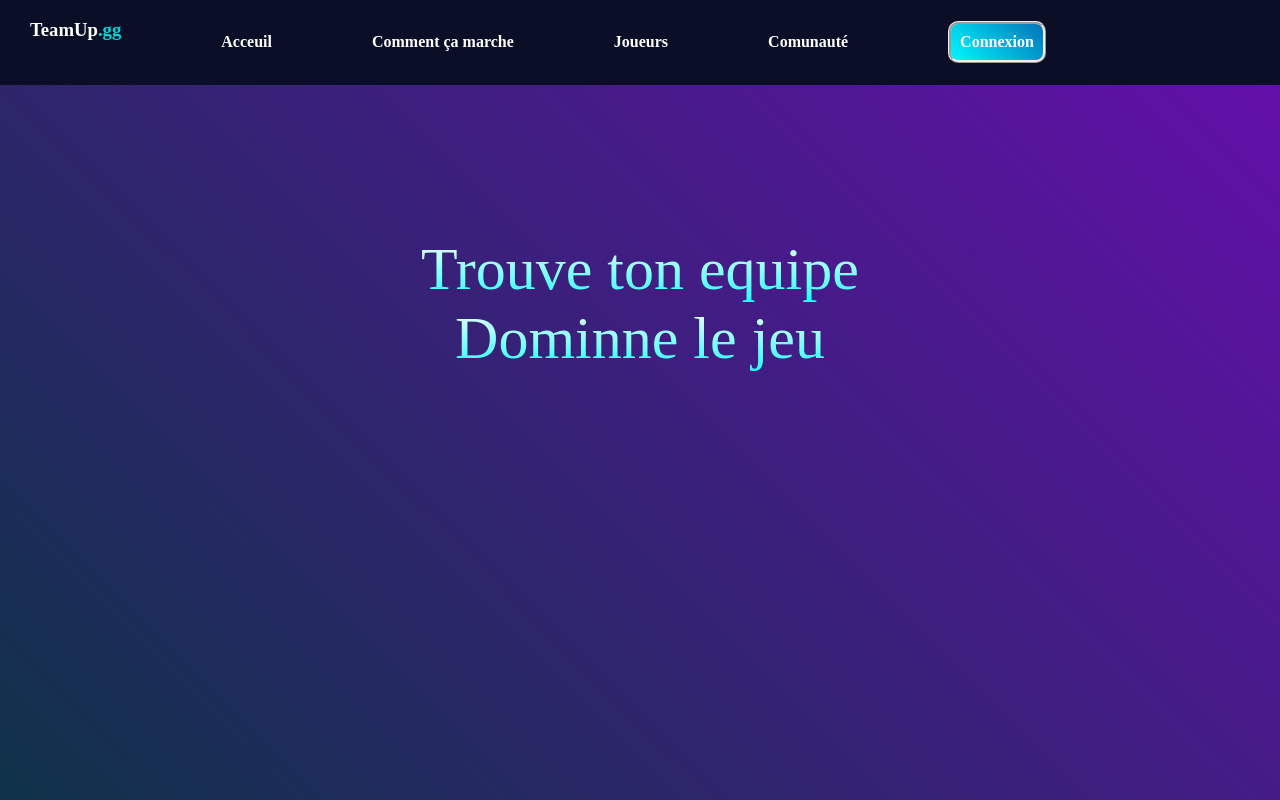
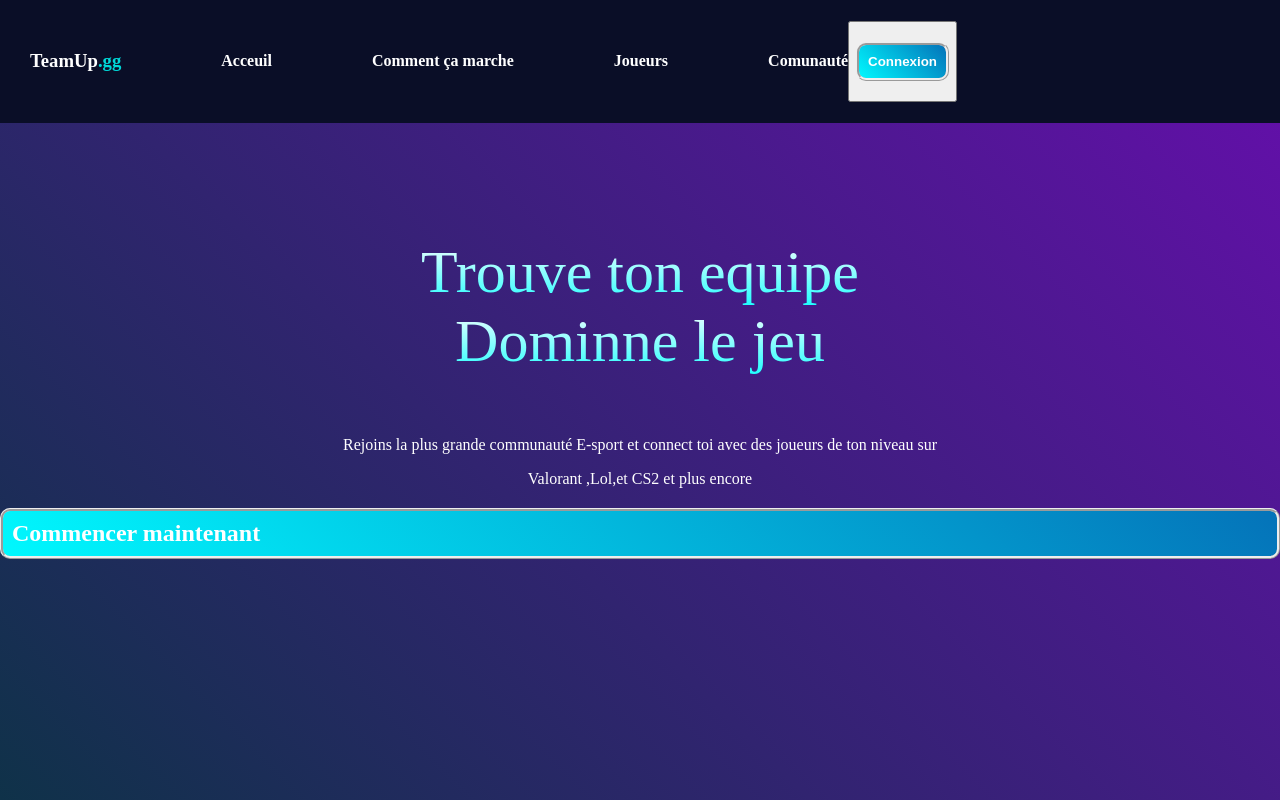
Before and after one commit to Ammar-Kasimi/Brief2, a plain HTML site: page index.html in a window 1280 px wide. Drawn offline with Linux system fonts and the light colour scheme.

Commit message:
2nd commit

```diff
--- a/index.html
+++ b/index.html
@@ -12,18 +12,20 @@
 
     <body>
          <header >
-        <h3 class="centered" style="margin-left: 30px;">TeamUp<span  style="color: #00d8d8;">.gg</span> </h3>
-        <h4 class="centered">Acceuil</h5>
-        <h4 class="centered" >Comment ça marche</h5>
-        <h4 class ="centered">Joueurs</p>
-        <h4 class ="centered">Comunauté</p>
-        <h4 class="connection">Connexion</h3>
+        <h3 class="centered white" style="margin-left: 30px;">TeamUp<span  style="color: #00d8d8;">.gg</span> </h3>
+        <h4 class="centered white">Acceuil</h5>
+        <h4 class="centered white" >Comment ça marche</h5>
+        <h4 class ="centered white">Joueurs</p>
+        <h4 class ="centered white">Comunauté</p>
+        <button><h4 class="connection white">Connexion</h4></button>
 
     </header>
      <div  >
-        <p  style="margin-top: 150px; margin-bottom: 0px; font-size: 60px;" class="grad1 flex center">Trouve ton equipe</h1>
+        <p  style="margin-top: 115px; margin-bottom: 0px; font-size: 60px;" class="grad1 flex center">Trouve ton equipe</h1>
         <p  style="font-size: 60px; ; margin-top: 0px" class="grad1 flex center">Dominne le jeu</h1>
-
+        <p style="margin-top: 50px;" class="white  center" >Rejoins la plus grande communauté E-sport et connect toi avec des joueurs  de ton niveau sur </p>
+        <p class="white center">Valorant ,Lol,et CS2 et plus encore </p>
+        <h2  class="connection white">Commencer maintenant</h2>
      </div>
 
     </body>
--- a/style.css
+++ b/style.css
@@ -5,13 +5,19 @@ body{
     background-attachment: fixed;
 
 }
+.white{
+    color: white;
+}
 .centered{
     align-items: center;
-
+    display: flex;
 }
 .center{
+    display: flex;
+    justify-content: center;
+    text-align: center;
 
-    justify-content: center;
+
 }
 .grad1{
     background: linear-gradient(white,#1bfefe);
@@ -19,18 +25,16 @@ body{
     -webkit-text-fill-color: transparent;
 }
 
- h3{
-    color: rgb(255, 255, 255);
-}
-#domin {
-    align-items: center;
-}
+
+
+
 .connection{
     display: flex;
     background: linear-gradient(45deg,#00f8fe,#0473b9);
     border: ridge;
     border-radius: 10px;
     padding: 9px;
+
 }
 header{
     display: flex;
@@ -41,13 +45,11 @@ header{
     padding: 0px;
     gap:100px;
 }
- h4{
-    display: flex;
-    color: white;
 
 
 
-}
+
+
 .flex{
     display: flex;
      flex-wrap: wrap;
```
